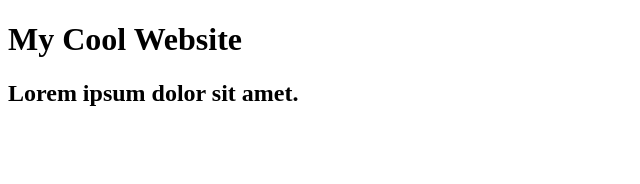
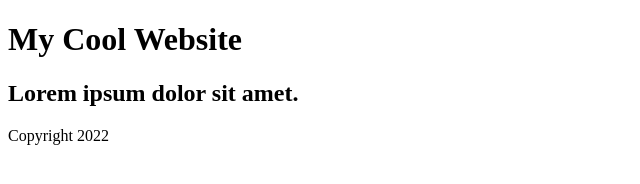
Before and after one commit to paigethai/git-branching, a plain HTML site: page index.html in a window 1280 px wide. Shown: the whole page, without its empty margins (0-640 px from the left). Drawn offline with Linux system fonts and the light colour scheme.

Commit message:
added footer element

```diff
--- a/index.html
+++ b/index.html
@@ -13,5 +13,10 @@
     <h2>Lorem ipsum dolor sit amet.</h2>
   </header>
 
+  <footer>
+    <p>Copyright 2022</p>
+  </footer>
+
+
 </body>
 </html>
```
